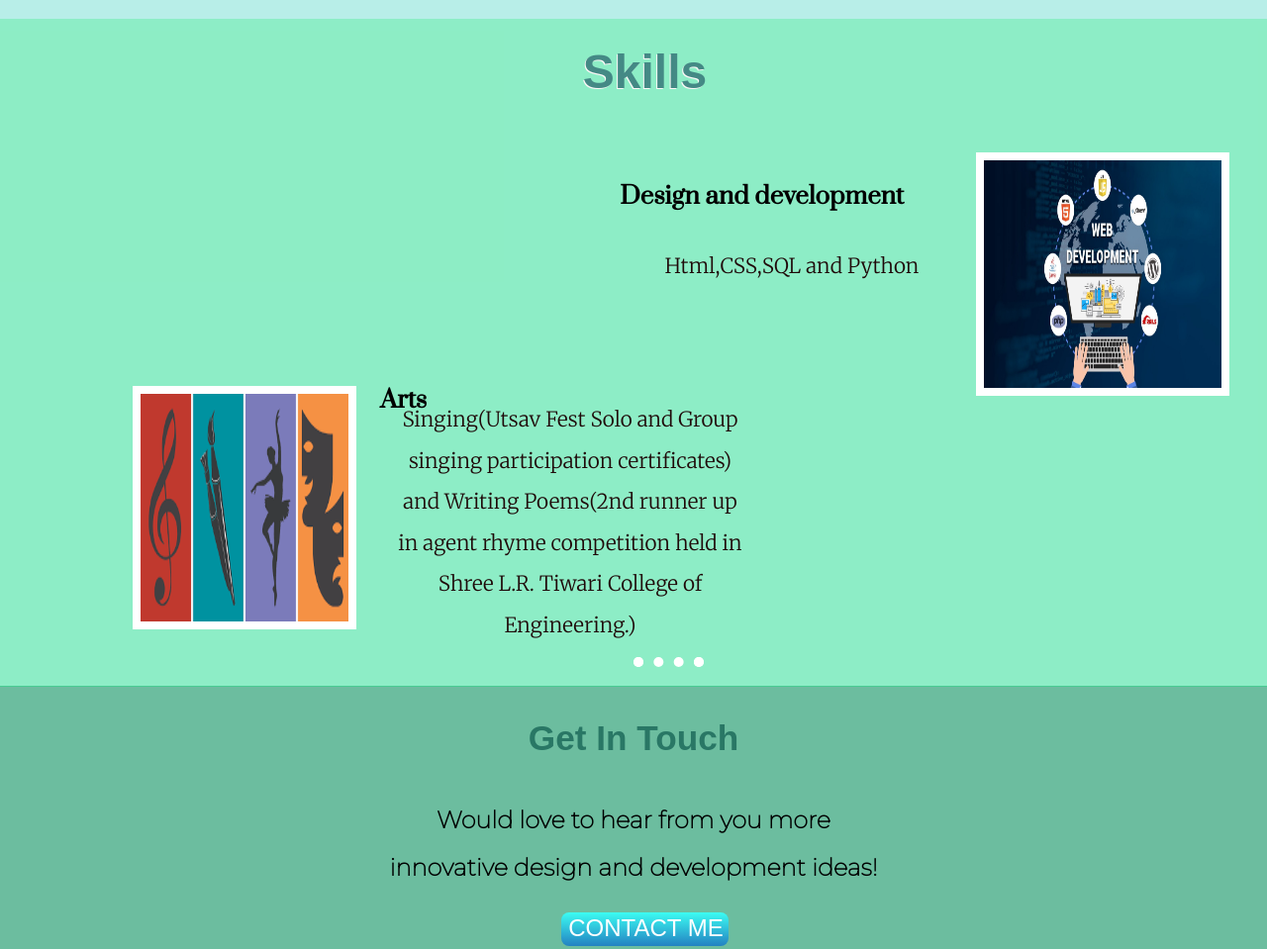
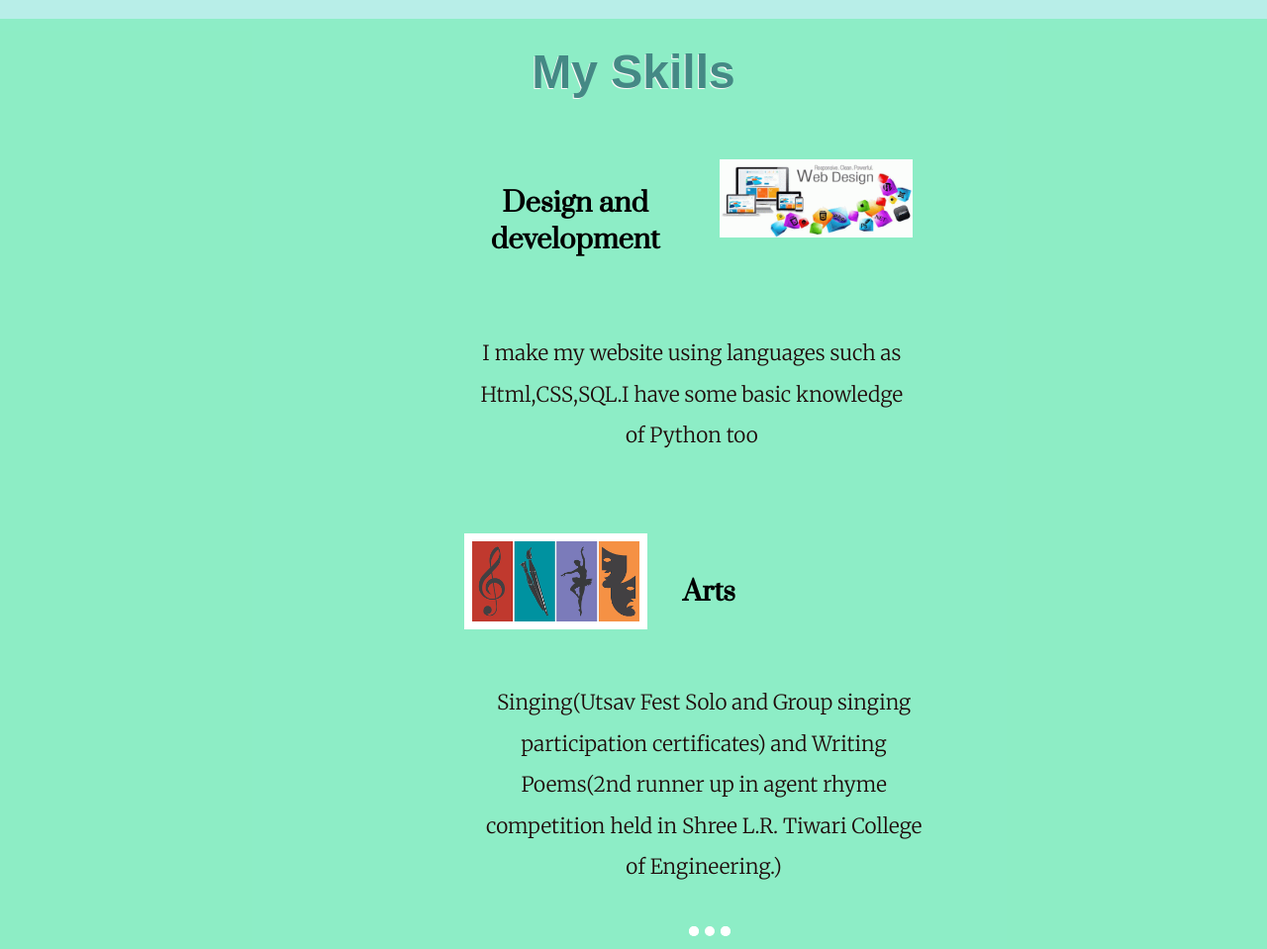
Before and after one commit to nikita250100/Nikita_Resume, a plain HTML site: page index.html in a window 1280 px wide. Shown: the part 1240-2199 px from the top of the page at 99% size. Drawn offline with Linux system fonts and the light colour scheme; a web font is replaced by a local one.

Commit message:
middle container

```diff
--- a/css/style.css
+++ b/css/style.css
@@ -53,8 +53,6 @@ h3
 {
 color:black;
 font-family: 'Prata', serif;
-margin-right: 226px;
-    margin-top: 82px;
 
 
 }
@@ -254,11 +252,14 @@ margin:auto;
 {
     font-weight:normal;
 }
-.skills
+
+width1
 {
-
-width:27%;
-margin: auto;
+width:30%;
+}
+width2
+{
+width:30%;
 }
 a
 {
@@ -268,9 +269,6 @@ a
 }
 .imgsk2
 {
-    position: relative;
-    top: -30%;
-    left: 1%;
     float:left;
 margin-left:57px;
 clear:right;/**Clear anything which is floating on right that means dont wrap around the right floating element **/
@@ -283,8 +281,6 @@ float:right;
 clear:left;
 
 
-position:relative;
-left:-3%;
 }
 .skill1pos
 {
--- a/index.html
+++ b/index.html
@@ -47,17 +47,21 @@
     <hr style="margin: 45px;" >
     </div>
 
-    <div class="middle-container">
-        <h2 class="skil" style="color: #448985; text-shadow:-1px 1px 0 rgb(253, 247, 247); font-size:3rem; position:absolute;left:46%;top:-2%">Skills</h2>
+    <div class="middle-container" style="padding-bottom: 104px; padding-top:3%;">
+        <h2 class="skil" style="color: #448985; text-shadow:-1px 1px 0 rgb(253, 247, 247); font-size:3rem; margin-top: -1%;margin-bottom: 5%;">My Skills</h2>
+        <div class="webdev-container" style="width:40%; margin-left: 34%;margin-top:-3%;" >
         <!-- Lorem Ipsum generator from lipsum.com because when we arent specific about the content then we should use this -->
         <!--<h3>Lorem ipsum dolor.</h3> -->
-        <img src="images/webdevelopment.jpeg" alt="sorry" height="230px" width="240px" class="imgsk1" style="border:solid 8px white; position:absolute;left:77%;top:20%;">
-        <h3 class="skill1 " style="position: absolute;right:11%;top: 12%; font-size:1.5rem;display:inline-block">Design and development</h3>
-        <p class="skills skill2" style="position: absolute;left: 49%;top: 34%; font-size:1.3rem; ">Html,CSS,SQL and Python  </p>
-        <img src="images/arts.png" alt="sorry" height="230px" width="210px" class="imgsk2" style="position: absolute;left: 6%;top: 55%; border:solid 8px white;">
-        <h2 class="skill1 skill1pos" style="position: absolute;left: 30%;bottom:39%;font-size:1.5rem; padding-top: 40px;margin:49px 0 0px;">Arts</h2>
-        <p class="skills skill2" style="position: absolute;left: 31%;bottom:6%;width:28%; font-size:1.3rem;">Singing(Utsav Fest Solo and Group singing participation certificates) and Writing Poems(2nd runner up in agent rhyme competition held in Shree L.R. Tiwari College of Engineering.) </p>
-        <hr style="margin: 17px auto 0; position:absolute;border-color: white;display:inline-block; left:50%;bottom:3%">
+        <img src="images/webdevelopment.gif" alt="sorry" height="28%" width="38%" class="imgsk1" style="margin-top:5%; margin-right: 5%;" >
+        <h3 class="skill1 " style=" font-size:1.7rem; padding-top:10%;padding-bottom: 8%; padding-right: 41%;">Design and development</h3>
+        <p class="skill2 width1" style=" font-size:1.3rem; width:87%; margin-left: 8%;margin-top:7% ">I make my website using languages such as Html,CSS,SQL.I have some basic knowledge of Python too</p>
+        </div>
+        <div class="arts-container" style="width:44%;margin-left: 31%;margin-left:34%; margin-top:6%;">
+        <img src="images/arts.png" alt="sorry" height="12%" width="30%" class="imgsk2" style=" border:solid 8px white; margin-left: 6%;">
+        <h2 class="skill1 skill1pos" style="font-size:1.7rem; padding-top: 41px;padding-bottom:5%;padding-left:30%;padding-right:39%;margin:49px 0 0px;">Arts</h2>
+        <p class="skill2 width2" style=" font-size:1.3rem; width:82%;margin-left: 8%;margin-top: 8%;">Singing(Utsav Fest Solo and Group singing participation certificates) and Writing Poems(2nd runner up in agent rhyme competition held in Shree L.R. Tiwari College of Engineering.) </p>
+        <hr style="margin: 17px auto 0; border-color: white;display:inline-block;">
+        </div>
     </div>
     <div class="pre-bottom-container">
         <h2 style="margin-top: 0px; color:#297765;font-family: 'Otomanopee One', sans-serif; font-size:2.2rem;" >Get In Touch</h2>
```
Also changed, not shown: images/webdevelopment.gif (added).
